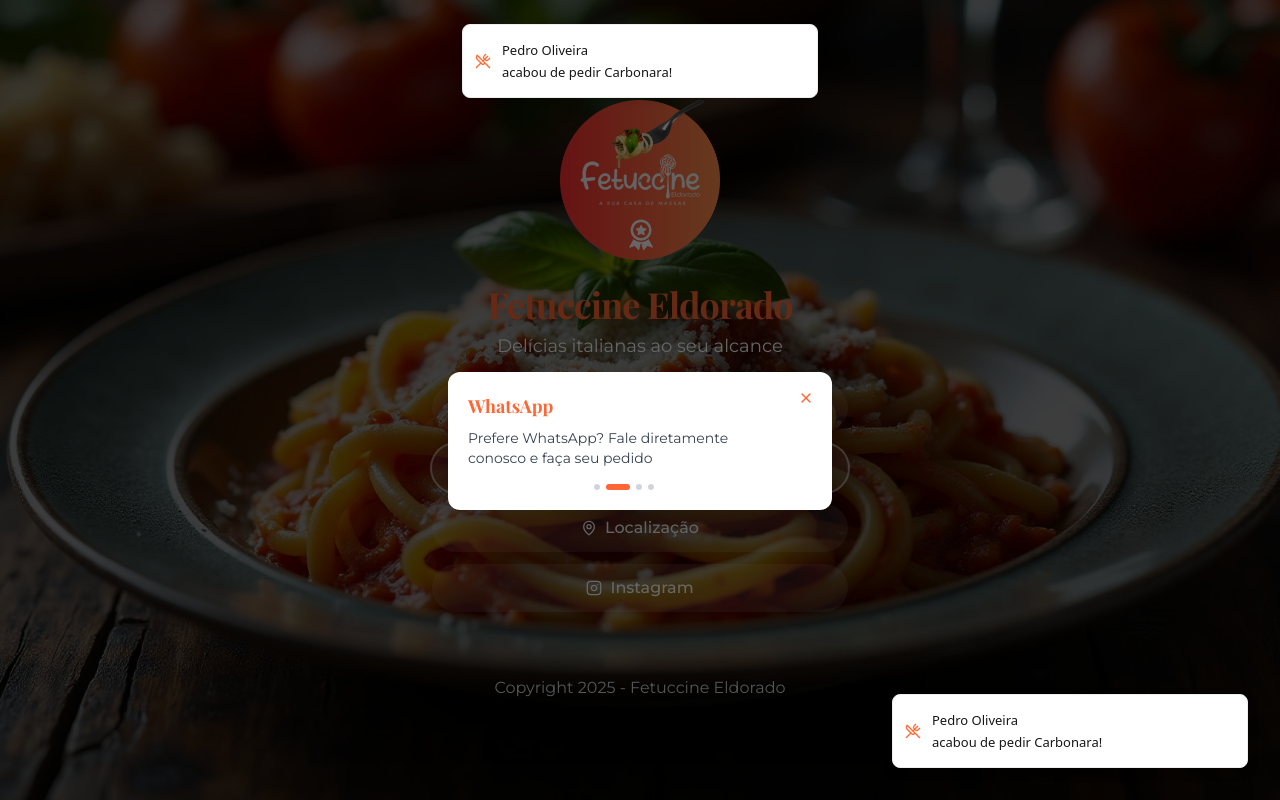
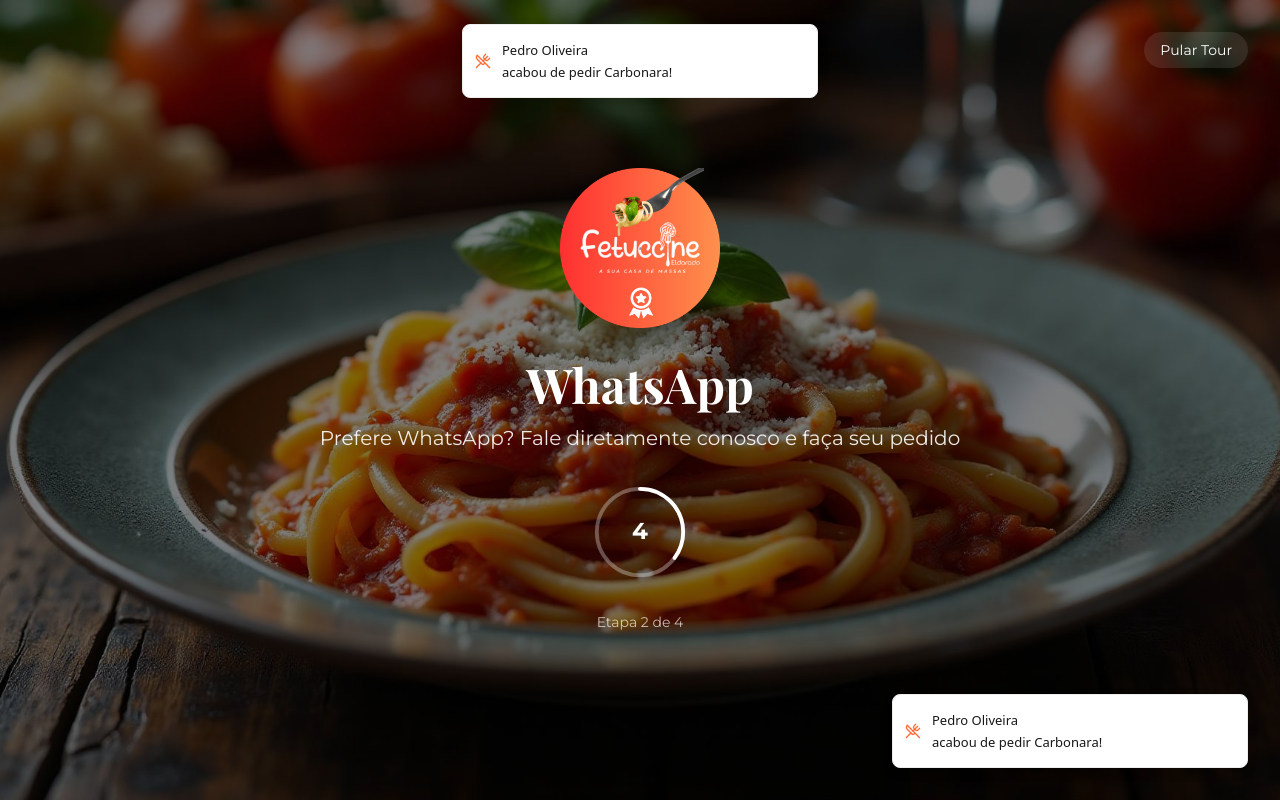
Before and after one commit to fetuccineeldorado/fetuccine-link-fire, a React (Vite) app: page / in a window 1280 px wide. Built offline with nearby package versions, Linux system fonts and the light colour scheme; the HTML template or start-up script is replaced by a standard one.

Commit message:
Implement tour full-screen with timer

```diff
--- a/src/components/GuidedTour.tsx
+++ b/src/components/GuidedTour.tsx
@@ -1,10 +1,13 @@
 import { useState, useEffect } from "react";
 import { X } from "lucide-react";
+import logoFetuccine from "@/assets/logo-fetuccine.png";
+import pastaBackground from "@/assets/pasta-background.jpg";
 
 interface GuidedTourProps {
   isActive: boolean;
   currentStep: number;
   onSkip: () => void;
+  timeLeft: number;
 }
 
 const tourSteps = [
@@ -25,81 +28,116 @@ const tourSteps = [
     description: "Siga-nos no Instagram para novidades, promoções e fotos deliciosas"
   },
   {
-    title: "Tour Concluído!",
-    description: "🍝 Escolha uma opção acima e aproveite!"
+    title: "Tour Concluído! 🍝",
+    description: "Escolha uma opção e aproveite nossas delícias italianas!"
   }
 ];
 
-export const GuidedTour = ({ isActive, currentStep, onSkip }: GuidedTourProps) => {
+export const GuidedTour = ({ isActive, currentStep, onSkip, timeLeft }: GuidedTourProps) => {
   if (!isActive) return null;
 
   const isFinalStep = currentStep === 4;
+  const circumference = 2 * Math.PI * 45;
+  const offset = circumference - (circumference * (4 - timeLeft)) / 4;
 
   return (
-    <>
-      {/* Overlay Escurecido */}
+    <div className="fixed inset-0 z-50 animate-fade-in">
+      {/* Background com imagem de macarronada */}
       <div
-        className="fixed inset-0 bg-black/60 z-40 animate-fade-in pointer-events-auto"
-        aria-hidden="true"
-      />
+        className="absolute inset-0 bg-cover bg-center"
+        style={{
+          backgroundImage: `url(${pastaBackground})`,
+        }}
+        role="img"
+        aria-label="Fundo com imagem de macarronada italiana"
+      >
+        <div className="absolute inset-0 bg-black/50" aria-hidden="true" />
+      </div>
 
-      {/* Modal de Descrição */}
-      <div
-        className={`fixed z-50 animate-scale-in ${
-          isFinalStep
-            ? 'top-1/2 left-1/2 -translate-x-1/2 -translate-y-1/2'
-            : 'left-1/2 -translate-x-1/2'
-        }`}
-        style={
-          !isFinalStep
-            ? { top: `calc(${240 + currentStep * 68}px + 4rem)` }
-            : undefined
-        }
-      >
-        <div className="bg-white rounded-xl shadow-xl p-5 max-w-sm mx-4 relative">
       {/* Botão Pular Tour */}
       <button
         onClick={onSkip}
-            className="absolute top-3 right-3 p-1.5 hover:bg-primary/10 rounded-full transition-all"
+        className="absolute top-8 right-8 z-10 px-4 py-2 bg-white/10 hover:bg-white/20 text-white rounded-lg font-montserrat text-sm transition-all backdrop-blur-sm"
         aria-label="Pular tour"
       >
-            <X className="w-4 h-4 text-primary" />
+        Pular Tour
       </button>
 
-          {/* Conteúdo */}
-          <div className="pr-8">
-            <h3 className="font-playfair text-lg font-bold text-primary mb-2">
+      {/* Conteúdo Centralizado */}
+      <div className="relative h-full flex flex-col items-center justify-center px-4 animate-scale-in">
+        {/* Logo */}
+        <img
+          src={logoFetuccine}
+          alt="Logo Fetuccine Eldorado"
+          className="w-32 md:w-40 mb-8 rounded-2xl"
+        />
+
+        {/* Título */}
+        <h2 className="font-playfair text-4xl md:text-5xl font-bold text-white mb-4 text-center">
           {tourSteps[currentStep].title}
-            </h3>
-            <p className="font-montserrat text-gray-700 text-sm mb-3">
+        </h2>
+
+        {/* Descrição */}
+        <p className="font-montserrat text-lg md:text-xl text-white/90 mb-8 text-center max-w-2xl">
           {tourSteps[currentStep].description}
         </p>
 
-            {/* Indicador de Progresso */}
+        {/* Timer Circular */}
         {!isFinalStep && (
-              <div className="flex items-center gap-1.5 justify-center mt-4">
-                {[0, 1, 2, 3].map((step) => (
-                  <div
-                    key={step}
-                    className={`h-1.5 rounded-full transition-all ${
-                      step === currentStep
-                        ? 'w-6 bg-primary'
-                        : 'w-1.5 bg-gray-300'
-                    }`}
+          <div className="mb-6">
+            <svg className="w-24 h-24" viewBox="0 0 100 100">
+              {/* Círculo de fundo */}
+              <circle
+                cx="50"
+                cy="50"
+                r="45"
+                stroke="rgba(255, 255, 255, 0.3)"
+                strokeWidth="4"
+                fill="none"
               />
-                ))}
+              {/* Círculo animado */}
+              <circle
+                cx="50"
+                cy="50"
+                r="45"
+                stroke="white"
+                strokeWidth="4"
+                fill="none"
+                strokeDasharray={circumference}
+                strokeDashoffset={offset}
+                className="transition-all duration-1000 ease-linear"
+                transform="rotate(-90 50 50)"
+                strokeLinecap="round"
+              />
+              {/* Número no centro */}
+              <text
+                x="50"
+                y="50"
+                textAnchor="middle"
+                dy="7"
+                className="text-2xl font-bold fill-white font-montserrat"
+              >
+                {timeLeft}
+              </text>
+            </svg>
           </div>
+        )}
+
+        {/* Indicador de Etapa */}
+        {!isFinalStep && (
+          <p className="font-montserrat text-sm text-white/70 mt-2">
+            Etapa {currentStep + 1} de 4
+          </p>
         )}
       </div>
     </div>
-      </div>
-    </>
   );
 };
 
 export const useGuidedTour = () => {
   const [tourActive, setTourActive] = useState(false);
   const [tourStep, setTourStep] = useState(0);
+  const [timeLeft, setTimeLeft] = useState(4);
 
   useEffect(() => {
     // Verificar se o tour já foi completado
@@ -118,8 +156,16 @@ export const useGuidedTour = () => {
   useEffect(() => {
     if (!tourActive) return;
 
-    // Progressão automática a cada 4 segundos
-    const interval = setInterval(() => {
+    // Timer de contagem regressiva (atualiza a cada segundo)
+    const timerInterval = setInterval(() => {
+      setTimeLeft((prev) => {
+        if (prev > 1) return prev - 1;
+        return 4; // Reset para próxima etapa
+      });
+    }, 1000);
+
+    // Progressão para próxima etapa após 4 segundos
+    const progressTimeout = setTimeout(() => {
       setTourStep((prev) => {
         if (prev < 4) {
           return prev + 1;
@@ -131,13 +177,17 @@ export const useGuidedTour = () => {
       });
     }, 4000);
 
-    return () => clearInterval(interval);
-  }, [tourActive]);
+    return () => {
+      clearInterval(timerInterval);
+      clearTimeout(progressTimeout);
+    };
+  }, [tourActive, tourStep]);
 
   const completeTour = () => {
     localStorage.setItem("fetuccine_tour_completed", "true");
     setTourActive(false);
     setTourStep(0);
+    setTimeLeft(4);
   };
 
   const skipTour = () => {
@@ -160,5 +210,6 @@ export const useGuidedTour = () => {
     tourActive,
     tourStep,
     skipTour,
+    timeLeft,
   };
 };
--- a/src/pages/Index.tsx
+++ b/src/pages/Index.tsx
@@ -7,7 +7,7 @@ import { GuidedTour, useGuidedTour } from "@/components/GuidedTour";
 
 const Index = () => {
   const [hoveredButton, setHoveredButton] = useState<number | null>(null);
-  const { tourActive, tourStep, skipTour } = useGuidedTour();
+  const { tourActive, tourStep, skipTour, timeLeft } = useGuidedTour();
 
   const clientNames = [
     "Maria Silva", "João Santos", "Ana Costa", "Pedro Oliveira", "Juliana Alves",
@@ -92,6 +92,7 @@ const Index = () => {
         isActive={tourActive}
         currentStep={tourStep}
         onSkip={skipTour}
+        timeLeft={timeLeft}
       />
       {/* Background Image with Overlay */}
       <div
@@ -136,7 +137,6 @@ const Index = () => {
         <nav className="w-full space-y-3 mb-8" aria-label="Links principais">
           {links.map((link, index) => {
             const Icon = link.icon;
-            const isHighlighted = tourActive && tourStep < 4 && tourStep === index;
 
             return (
               <a
@@ -145,7 +145,7 @@ const Index = () => {
                 target="_blank"
                 rel="noopener noreferrer"
                 aria-label={link.ariaLabel}
-                className={`block w-full ${tourActive && tourStep < 4 && tourStep !== index ? 'pointer-events-none' : ''}`}
+                className="block w-full"
                 onMouseEnter={() => setHoveredButton(index)}
                 onMouseLeave={() => setHoveredButton(null)}
                 style={{
@@ -153,7 +153,7 @@ const Index = () => {
                 }}
               >
                 <div
-                  className={`
+                  className="
                     flex items-center justify-center gap-2
                     px-6 py-3 rounded-lg
                     font-montserrat text-white font-medium text-sm md:text-base
@@ -161,8 +161,7 @@ const Index = () => {
                     hover:bg-white/20
                     transition-all duration-200
                     hover:scale-[1.02]
-                    ${isHighlighted ? 'ring-2 ring-white/50' : ''}
-                  `}
+                  "
                 >
                   <Icon className="w-4 h-4" aria-hidden="true" />
                   <span>{link.text}</span>
```
Lines whose indentation alone changed are shown as unchanged.
